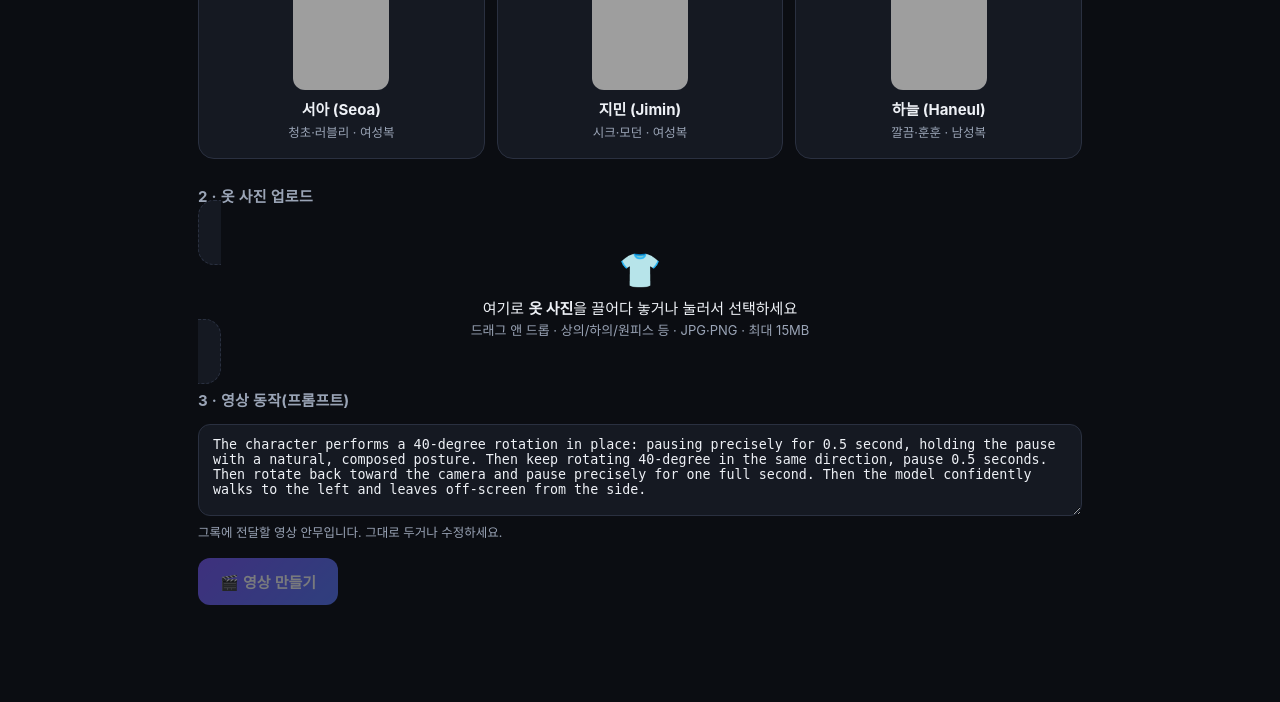
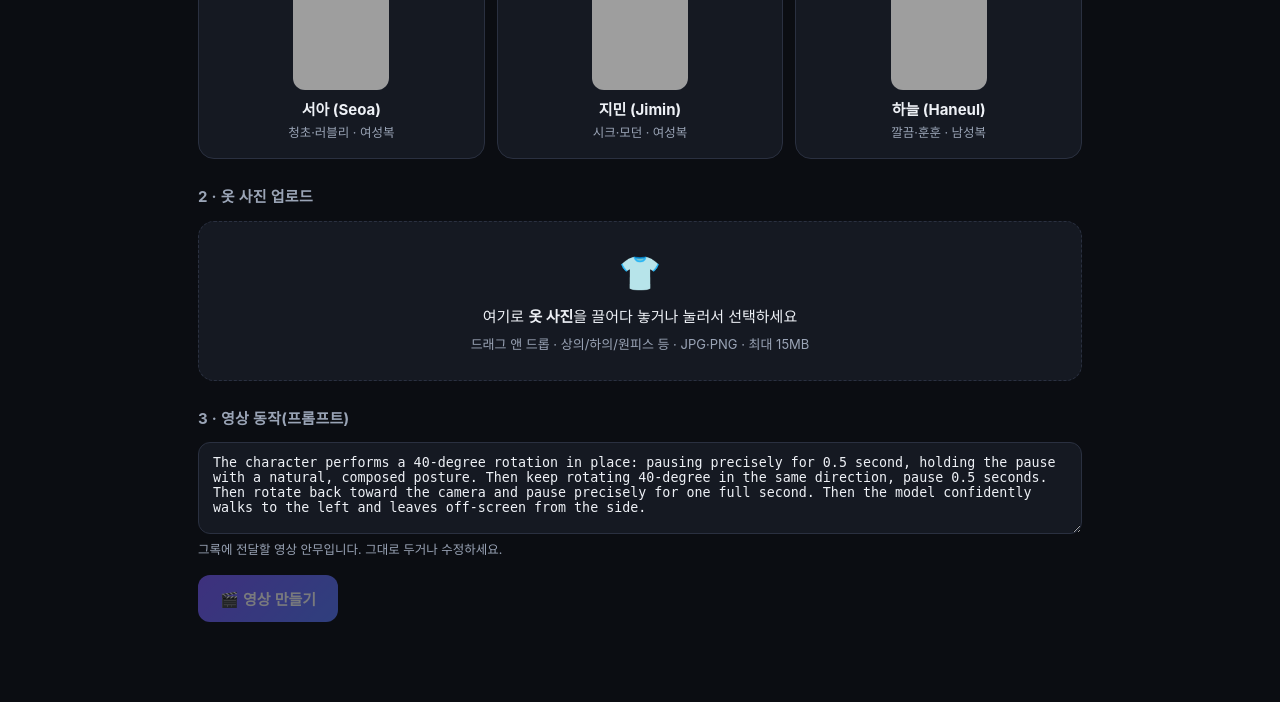
Before and after one commit to banedict84-star/ai-factory, a FastAPI app: page / in a window 1280 px wide. Shown: the part 273-975 px from the top of the page. Before the commit the page ends 878 px from the top, so only its background shows below. Run offline with FastAPI, Linux system fonts and the light colour scheme; grey boxes are pictures that could not be loaded.

Commit message:
업로드 박스 레이아웃 깨짐 수정
label(.drop)이 display:inline 기본값이라 내부 블록 요소로 박스가
찌그러지던 문제. flex 컬럼 + width:100% + min-height:160px 로 고정.

Co-Authored-By: Claude Opus 4.8 <noreply@anthropic.com>
Claude-Session: https://claude.ai/code/session_013RXakkChZ3a3iztn66AEnD

```diff
--- a/grok_studio/templates/index.html
+++ b/grok_studio/templates/index.html
@@ -30,8 +30,11 @@
   .model .nm{font-weight:700;margin-top:8px}
   .model .tg{color:var(--sub);font-size:12.5px;margin-top:2px}
   .model.sel{border-color:var(--accent);box-shadow:0 0 0 3px rgba(124,92,255,.18);background:var(--card2)}
-  .drop{margin-top:12px;background:var(--card);border:1.5px dashed var(--line);border-radius:16px;
+  .drop{display:flex;flex-direction:column;align-items:center;justify-content:center;gap:6px;
+    width:100%;min-height:160px;box-sizing:border-box;
+    margin-top:12px;background:var(--card);border:1.5px dashed var(--line);border-radius:16px;
     padding:22px;text-align:center;cursor:pointer;transition:.15s}
+  .drop #dropInner{display:flex;flex-direction:column;align-items:center;gap:6px;width:100%}
   .drop:hover{border-color:var(--accent2)}
   .drop.has{border-style:solid}
   .drop.drag{border-color:var(--accent2);border-style:solid;background:#172233;transform:scale(1.01)}
```
